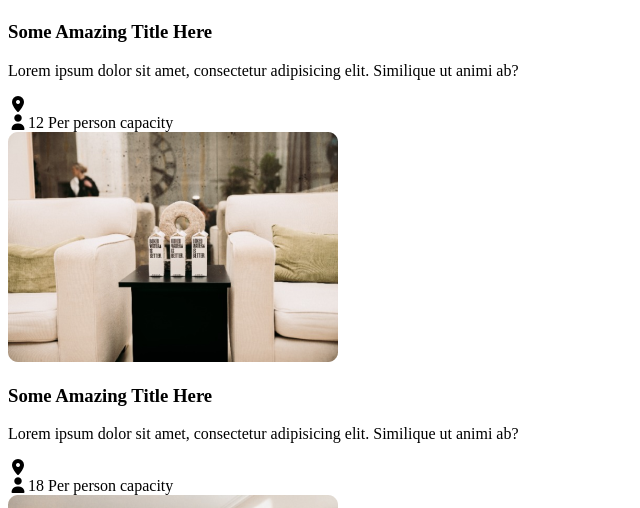
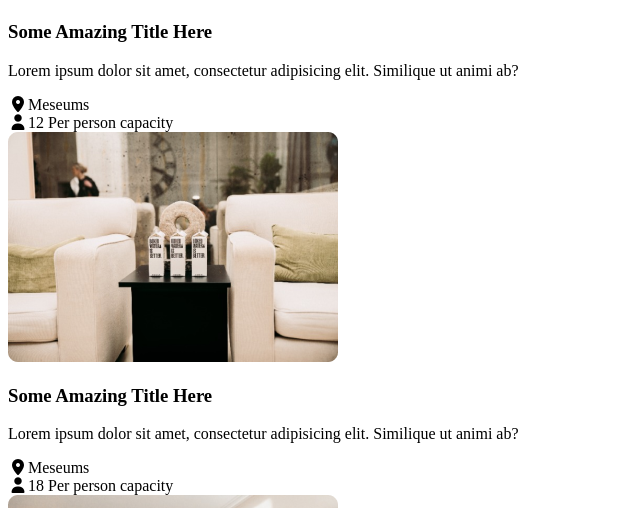
Before and after one commit to Rohit-specs/Travelsy, a plain HTML site: page index.html in a window 1280 px wide. Shown: the part 2236-2744 px from the top of the page, without its empty margins (0-640 px from the left). Drawn offline with Linux system fonts and the light colour scheme.

Commit message:
Add meseums text in the span

```diff
--- a/index.html
+++ b/index.html
@@ -132,7 +132,7 @@
                         <h3 class="card-title">Some Amazing Title Here</h3>
                         <p>Lorem ipsum dolor sit amet, consectetur adipisicing elit. Similique ut animi ab?</p>
                         <div>
-                            <span><i class="fa-solid fa-location-dot"></i></span>
+                            <span><i class="fa-solid fa-location-dot"></i>Meseums</span>
                         </div>
                         <div>
                             <span><i class="fa-solid fa-user"></i>12 Per person capacity</span>
@@ -143,7 +143,7 @@
                         <h3 class="card-title">Some Amazing Title Here</h3>
                         <p>Lorem ipsum dolor sit amet, consectetur adipisicing elit. Similique ut animi ab?</p>
                         <div>
-                            <span><i class="fa-solid fa-location-dot"></i></span>
+                            <span><i class="fa-solid fa-location-dot"></i>Meseums</span>
                         </div>
                         <div>
                             <span><i class="fa-solid fa-user"></i>18 Per person capacity</span>
@@ -154,7 +154,7 @@
                         <h3 class="card-title">Some Amazing Title Here</h3>
                         <p>Lorem ipsum dolor sit amet, consectetur adipisicing elit. Similique ut animi ab?</p>
                         <div>
-                            <span><i class="fa-solid fa-location-dot"></i> Meseums</span>
+                            <span><i class="fa-solid fa-location-dot"></i>Meseums</span>
                         </div>
                         <div>
                             <span><i class="fa-solid fa-user"></i>24 Per person capacity</span>
```
